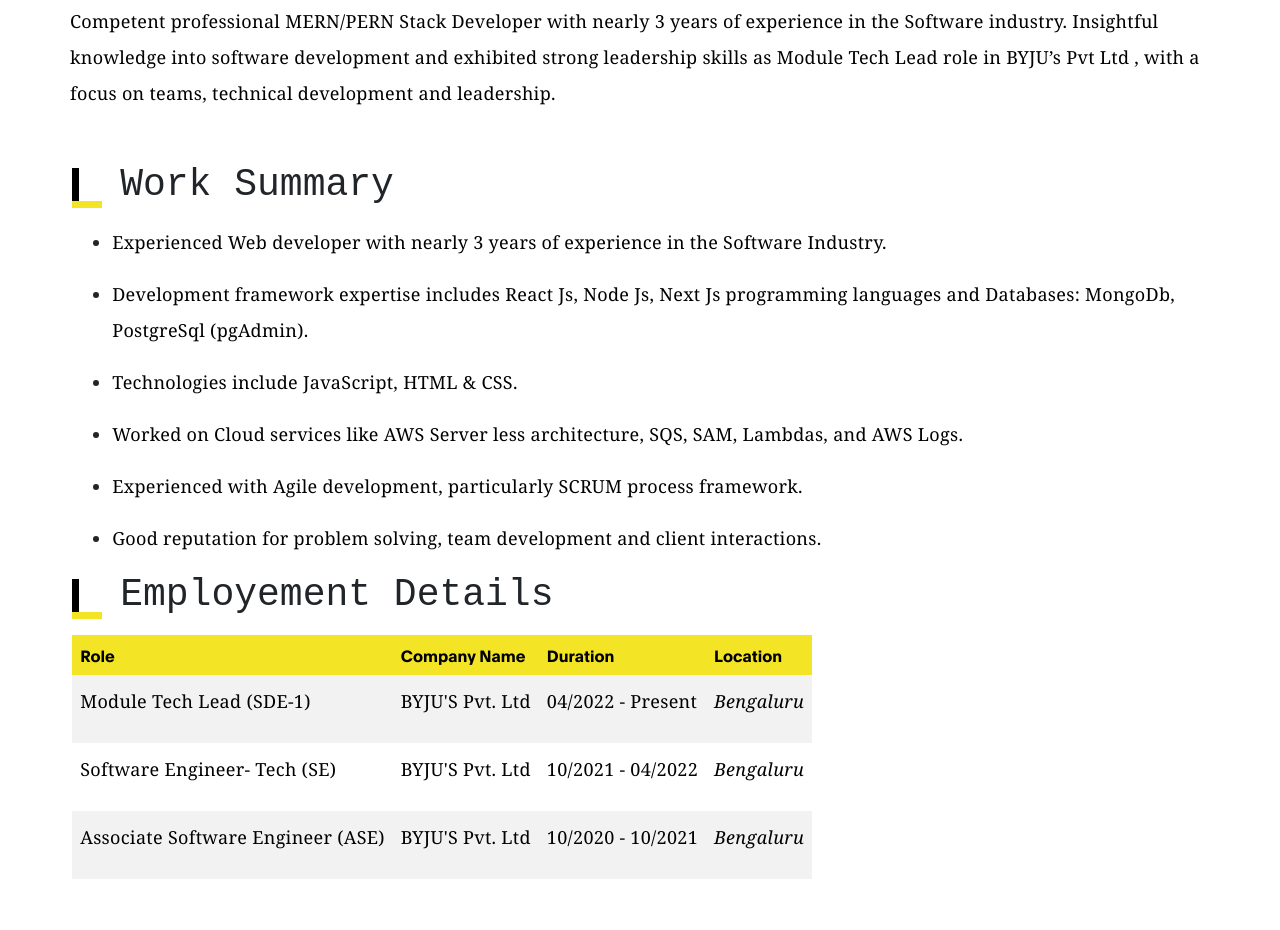
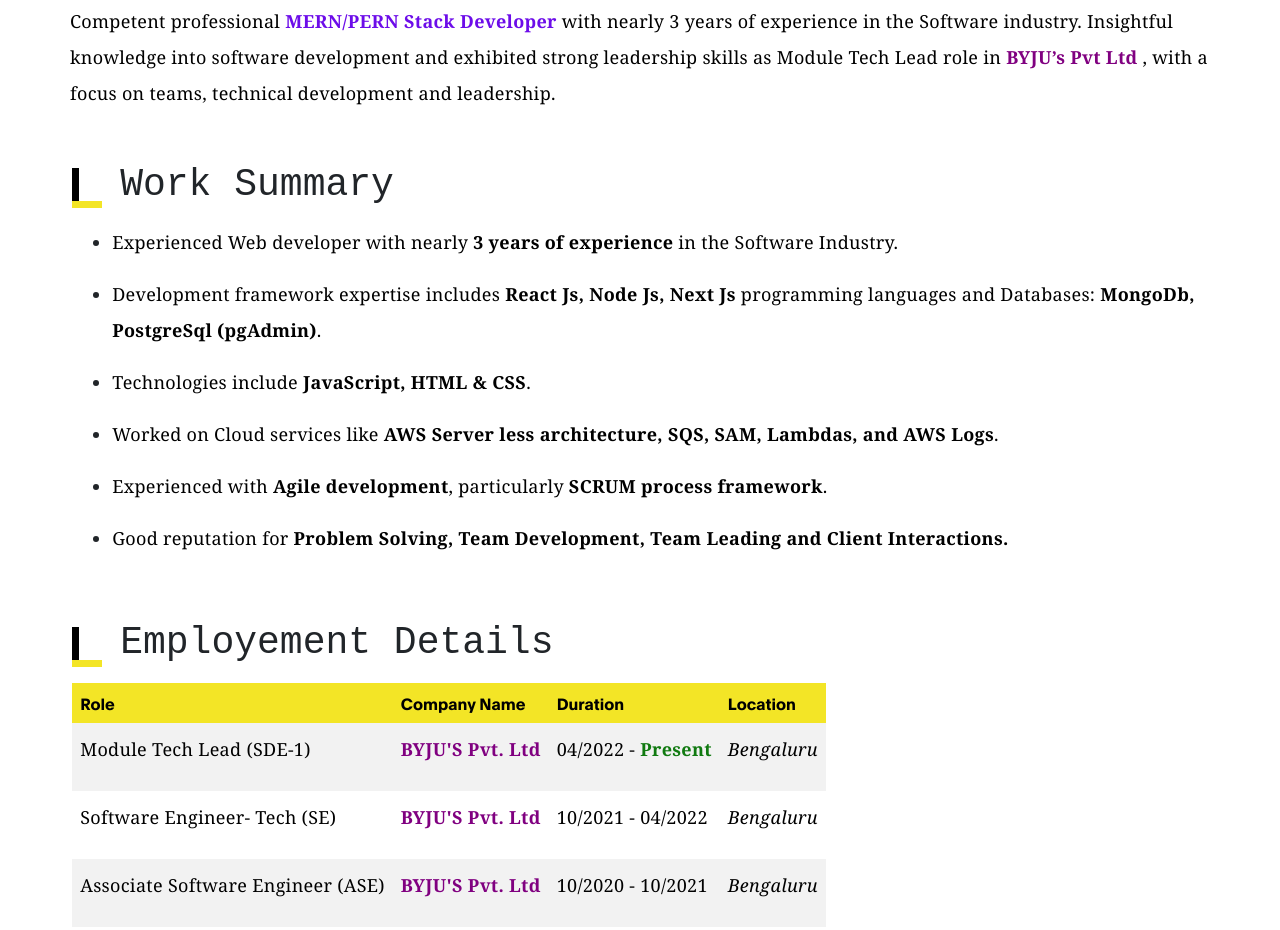
Before and after one commit to Megh2/My-Portfolio, a plain HTML site: page index.html in a window 1280 px wide. Shown: the part 691-1621 px from the top of the page. Drawn offline with Linux system fonts and the light colour scheme.

Commit message:
HTML content style changes

```diff
--- a/index.html
+++ b/index.html
@@ -124,19 +124,19 @@ https://www.tooplate.com/view/2120-ben-resume
         <div class="container">
             <div class="row">
                 <div class="containerStyle">
-                    <p>Competent professional <b>MERN/PERN Stack Developer</b> with nearly 3 years of experience in the Software industry. Insightful knowledge into software development and exhibited strong leadership skills as <b>Module Tech Lead role in BYJU’s Pvt Ltd </b>, with a focus on teams, technical development and leadership.</p>
+                    <p>Competent professional <strong><b style="color:rgb(108, 12, 233)">MERN/PERN Stack Developer</b></strong> with nearly 3 years of experience in the Software industry. Insightful knowledge into software development and exhibited strong leadership skills as <b>Module Tech Lead role in <b style="color:purple">BYJU’s Pvt Ltd</b> </b>, with a focus on teams, technical development and leadership.</p>
                   </div>
             </div>
             <div class="row about-third">
-            	<div>
+            	<div class="mb-5">
                 <div><h3 class="ml-5 header">Work Summary</h3><div class="headmark"></div><p class="headsubmark"></p></div>
                 <ul>
-                <li><p>Experienced Web developer with nearly 3 years of experience in the Software Industry.</p></li>
-                <li><p>Development framework expertise includes <b>React Js, Node Js, Next Js</b> programming languages and Databases: <b>MongoDb, PostgreSql (pgAdmin)</b>.</p></li>
-                <li><p>Technologies include <b>JavaScript, HTML & CSS</b>.</p></li>
-                <li><p>Worked on Cloud services like <b>AWS Server less architecture, SQS, SAM, Lambdas, and AWS Logs</b>.</p></li>
-                <li><p>Experienced with <b>Agile development</b>, particularly <b>SCRUM process framework</b>.</p></li>
-                <li><p>Good reputation for problem solving, team development and client interactions.</p></li>
+                <li><p>Experienced Web developer with nearly <b><b>3 years of experience</b></b> in the Software Industry.</p></li>
+                <li><p>Development framework expertise includes <b><b>React Js, Node Js, Next Js</b></b> programming languages and Databases: <b><b>MongoDb, PostgreSql (pgAdmin)</b></b>.</p></li>
+                <li><p>Technologies include <b><b>JavaScript, HTML & CSS</b></b>.</p></li>
+                <li><p>Worked on Cloud services like <b><b>AWS Server less architecture, SQS, SAM, Lambdas, and AWS Logs</b></b>.</p></li>
+                <li><p>Experienced with <b><b>Agile development</b></b>, particularly <b><b>SCRUM process framework</b></b>.</p></li>
+                <li><p>Good reputation for <b><b>Problem Solving, Team Development, Team Leading and Client Interactions.</b></b></p></li>
                 </ul>
               </div>
 
@@ -151,9 +151,9 @@ https://www.tooplate.com/view/2120-ben-resume
                 <table style="width: 100%">
                 <tr><th>Role</th><th>Company Name</th><th>Duration</th><th>Location</th></tr>
 
-                <tr><td><p>Module Tech Lead (SDE-1)</p></td> <td><p>BYJU'S Pvt. Ltd</p></td> <td><p>04/2022 - Present</p></td> <td><i><p>Bengaluru</p></i></td></tr>
-                <tr><td><p>Software Engineer- Tech (SE)</p></td> <td><p>BYJU'S Pvt. Ltd</p></td> <td><p>10/2021 - 04/2022</p></td>	<td><i><p>Bengaluru</p></i></td></tr>
-                <tr><td><p>Associate Software Engineer (ASE)</p></td> <td><p>BYJU'S Pvt. Ltd</p></td> <td><p>10/2020 - 10/2021</p></td> <td><i><p>Bengaluru</p></i></td></tr>
+                <tr><td><p>Module Tech Lead (SDE-1)</p></td> <td><p style="color:purple"><b><b>BYJU'S Pvt. Ltd</b></b></p></td> <td><p>04/2022 - <b><b style="color:rgb(17, 122, 17)">Present</b></b></p></td> <td><i><p>Bengaluru</p></i></td></tr>
+                <tr><td><p>Software Engineer- Tech (SE)</p></td> <td><p style="color:purple"><b><b>BYJU'S Pvt. Ltd</b></b></p></td> <td><p>10/2021 - 04/2022</p></td>	<td><i><p>Bengaluru</p></i></td></tr>
+                <tr><td><p>Associate Software Engineer (ASE)</p></td> <td><p style="color:purple"><b><b>BYJU'S Pvt. Ltd</b></b></p></td> <td><p>10/2020 - 10/2021</p></td> <td><i><p>Bengaluru</p></i></td></tr>
                 </table>
               </div>
             </div>
@@ -246,7 +246,7 @@ https://www.tooplate.com/view/2120-ben-resume
                       <div class="card">
                         <div id="collapseOne" class="collapse show" aria-labelledby="headingOne" data-parent="#accordionExample">
                           <div class="card-body">
-                            <div><p><img src="images/Award.jpg" class="img-fluid" width="40">&emsp; Received CODE NINJA of the Quarter (2021) for Building Automated Incentive Module and eradicating their manual Excel Sheet Calculations for Supply Chain Department.</p></div>
+                            <div><p><img src="images/Award.jpg" class="img-fluid" width="40">&emsp; Received <b><b>CODE NINJA of the Quarter (2021)</b></b> for Building Automated Incentive Module and eradicating their manual Excel Sheet Calculations for Supply Chain Department.</p></div>
                             <div><img src="images/Certification.jpeg" class="img-fluid center" width="400" height="500"></div>
                         </div>
                       </div>
```
